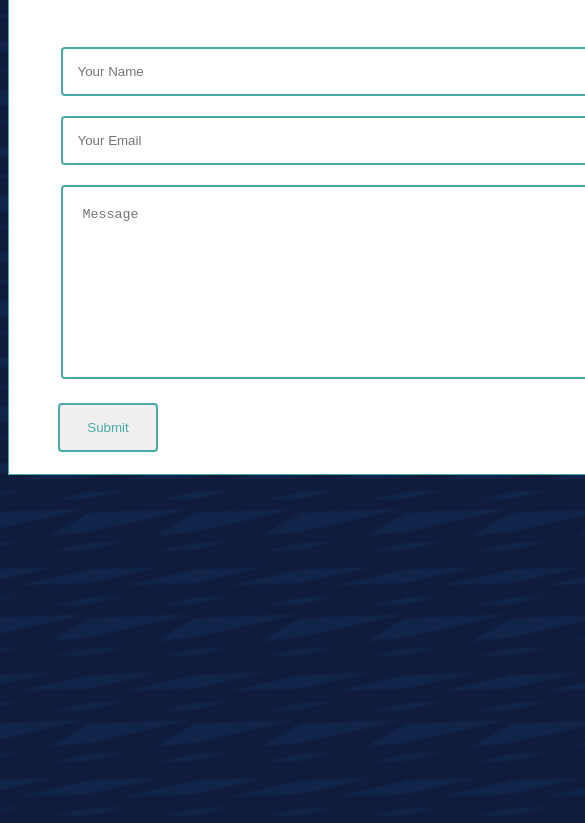
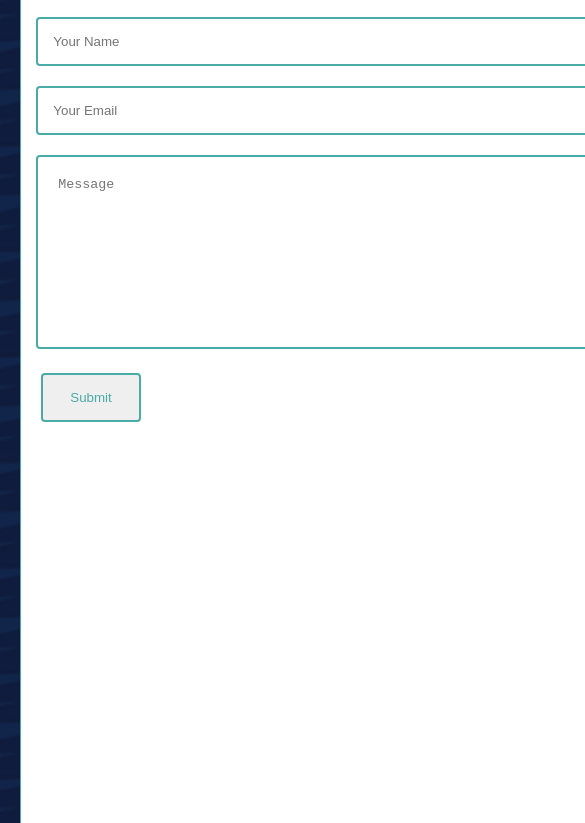
Before and after one commit to hunterdavis730/Responsive-portfolio, a plain HTML site: page contact.html in a window 390 px wide. Shown: the part 283-1106 px from the top of the page, 585 px wide, since content can reach past the window. Drawn offline with Linux system fonts and the light colour scheme.

Commit message:
finished project

```diff
--- a/Assets/style.css
+++ b/Assets/style.css
@@ -199,15 +199,24 @@ input {
         margin-right: 40px;
     }
 
-    .main-content {}
+    .main-content {
+        width: 62%;
+        float: left;
+        margin-left: 30px;
+        margin-top: 25px;
+    }
 
     .main-content h1 {}
 
     .about_me {
-        width: 65%;
+        width: 60%;
         float: left;
         margin-left: 30px;
         margin-top: 25px;
+    }
+
+    .contact-form {
+        width: 100%;
     }
 
 
@@ -238,12 +247,15 @@ input {
         margin-left: 15px;
     }
 
-    .main-content {}
+    .main-content {
+        width: 95%;
+        margin: 20px 20px auto 12px;
+    }
 
     .main-content h1 {}
 
     .about_me {
-        width: 96%;
+        width: 95%;
         margin: 20px 20px auto 12px;
     }
 
@@ -253,7 +265,9 @@ input {
 
     #profile-pic {}
 
-    .contact-form {}
+    .contact-form {
+        width: 100%;
+    }
 
     input {}
 
@@ -301,7 +315,11 @@ input {
 
     nav li {}
 
-    .main-content {}
+    .main-content {
+        width: 96%;
+        height: 100%;
+        margin-bottom: 80px;
+    }
 
     .main-content h1 {}
 
@@ -318,7 +336,9 @@ input {
         margin: 0 auto;
     }
 
-    .contact-form {}
+    .contact-form {
+        width: 100%;
+    }
 
     input {}
 
@@ -330,5 +350,9 @@ input {
 
     .portfolio div {}
 
-    .portfolio img {}
-}
+    .portfolio img {
+        display: block;
+        width: 100%;
+        height: 250px;
+        margin-left: 15px;
+    }
```
